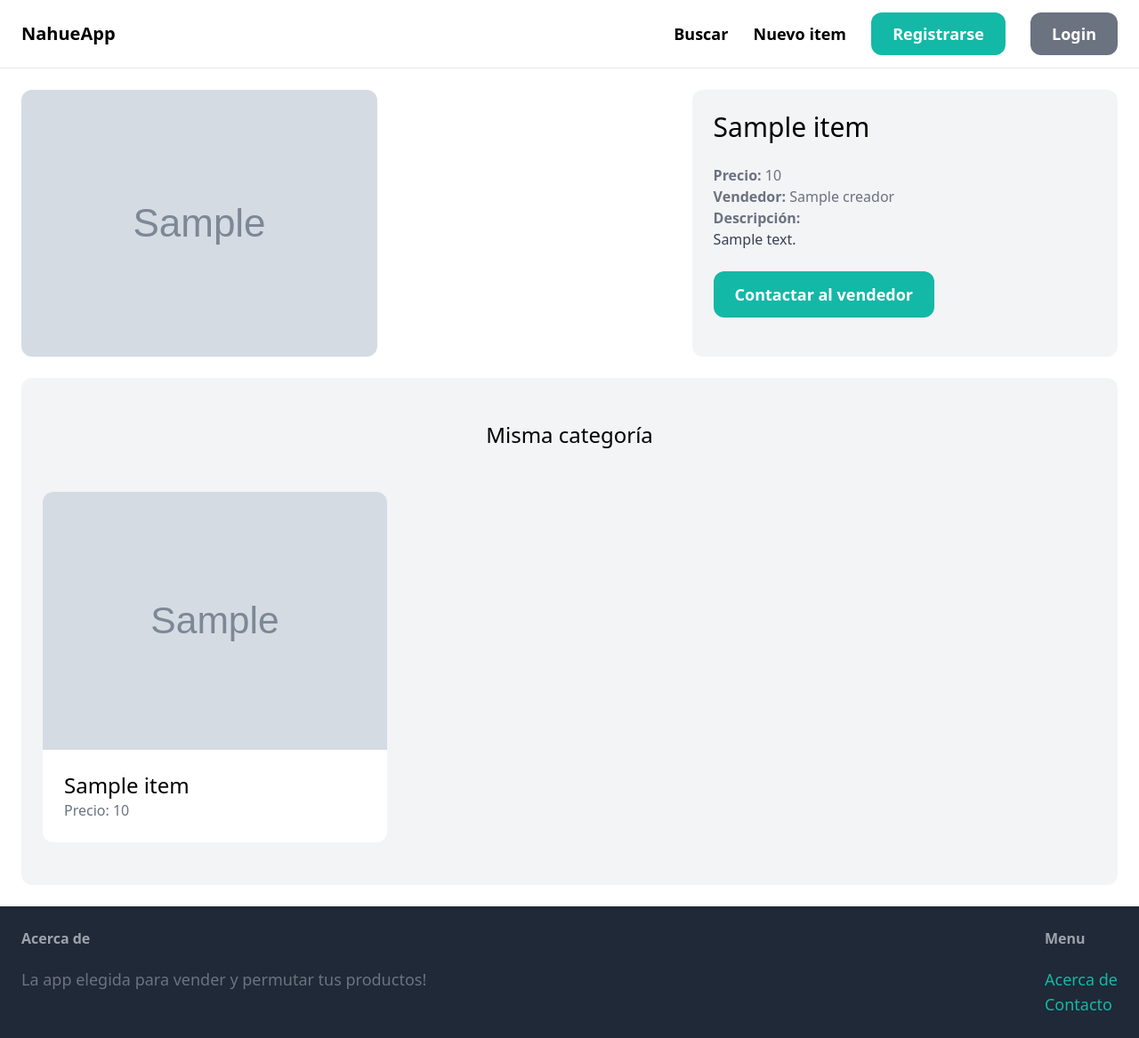
After one commit to ncialone/coderhouse-python-entregafinal, a Django app: template item/templates/item/detalle.html in a window 1280 px wide. The commit adds this page. Shown: the whole page at 89% size. Run offline with Django 3.2, Linux system fonts and the light colour scheme; the template is opened without the code that fills it: most values are stand-ins (such as "Sample title", 1, 10 or a date in 2020); grey boxes marked "Sample" are stand-in pictures; some libraries are stand-ins or nearby versions.

Commit message:
2nda app -items- agregada vista detallada del producto y panel de productos misma categoría

```diff
--- a/core/templates/core/index.html
+++ b/core/templates/core/index.html
@@ -9,7 +9,7 @@
         <div class="grid grid-cols-3 gap-3">
             {% for item in items %}
                 <div>
-                    <a href="#">
+                    <a href="{% url 'item:detalle' item.id %}">
                         <div>
                             <img src="{{ item.imagen.url }}" class="rounded-t-xl">
                         </div>
--- a/entregafinal/urls.py
+++ b/entregafinal/urls.py
@@ -1,12 +1,13 @@
 from django.conf import settings
 from django.conf.urls.static import static
 from django.contrib import admin
-from django.urls import path
+from django.urls import path, include
 
 from core.views import index, contacto
 
 urlpatterns = [
     path('',index, name='index'),
+    path('items/', include('item.urls')),
     path('contacto/',contacto, name='contacto'),
     path('admin/', admin.site.urls),
 ] + static(settings.MEDIA_URL, document_root=settings.MEDIA_ROOT)
--- /dev/null
+++ b/item/templates/item/detalle.html
@@ -0,0 +1,47 @@
+{% extends 'core/base.html' %}
+
+{% block titulo %} {{ item.nombre }} {% endblock %}
+
+{% block contenido %}
+<div class="grid grid-cols-5 gap-6">
+    <div class="col-span-3">
+        <img src="{{ item.imagen.url}}" class="rounded-xl">
+    </div>
+
+    <div class="col-span-2 p-6 bg-gray-100 rounded-xl">
+        <h1 class="mb-6 text-3xl">{{ item.nombre }}</h1>
+        <p class="text-gray-500"><strong>Precio: </strong>{{ item.precio }}</p>
+        <p class="text-gray-500"><strong>Vendedor: </strong>{{ item.creador }}</p>
+
+        {% if item.descripcion %}
+            <p class="text-gray-700">
+            <strong class="text-gray-500">Descripción: </strong><br>
+            {{ item.descripcion }}
+            </p>
+        {% endif %}
+
+        <a href='#' class="inline-block mt-6 px-6 py-3 text-lg font-semibold bg-teal-500 text-white rounded-xl hover:bg-teal-700">Contactar al vendedor</a>
+    </div>
+</div>
+
+<div class="mt-6 px-6 py-12 bg-gray-100 rounded-xl">
+    <h2 class="mb-12 text-2xl text-center">Misma categoría</h2>
+
+    <div class="grid grid-cols-3 gap-3">
+        {% for item in items_relacionados %}
+            <div>
+                <a href="{% url 'item:detalle' item.id %}">
+                    <div>
+                        <img src="{{ item.imagen.url }}" class="rounded-t-xl">
+                    </div>
+
+                    <div class="p-6 bg-white rounded-b-xl">
+                        <h2 class="text-2xl">{{ item.nombre }}</h2>
+                        <p class="text-gray-500">Precio: {{ item.precio }}</p>
+                    </div>
+                </a>
+            </div>
+        {% endfor %}
+    </div>
+</div>
+{% endblock %}
```
Also changed, not shown: item/urls.py (added, +10 -0 lines), item/views.py (+12 -2 lines).
